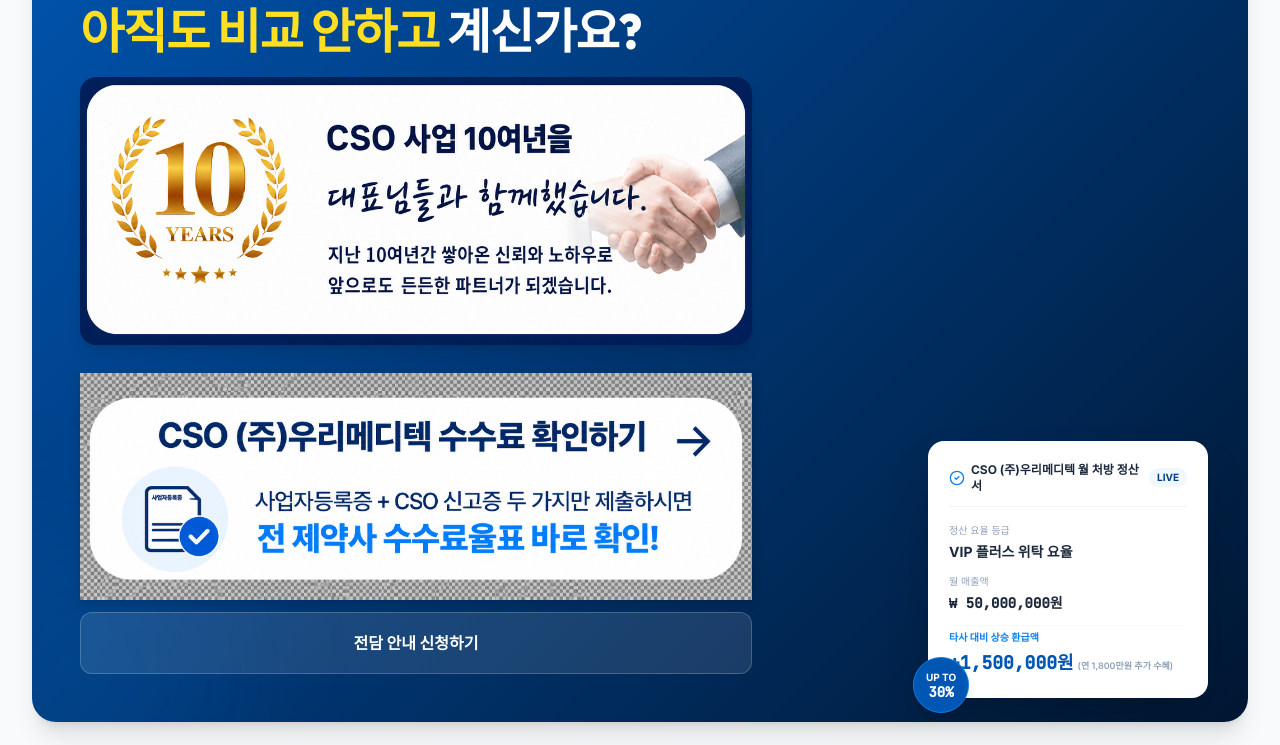
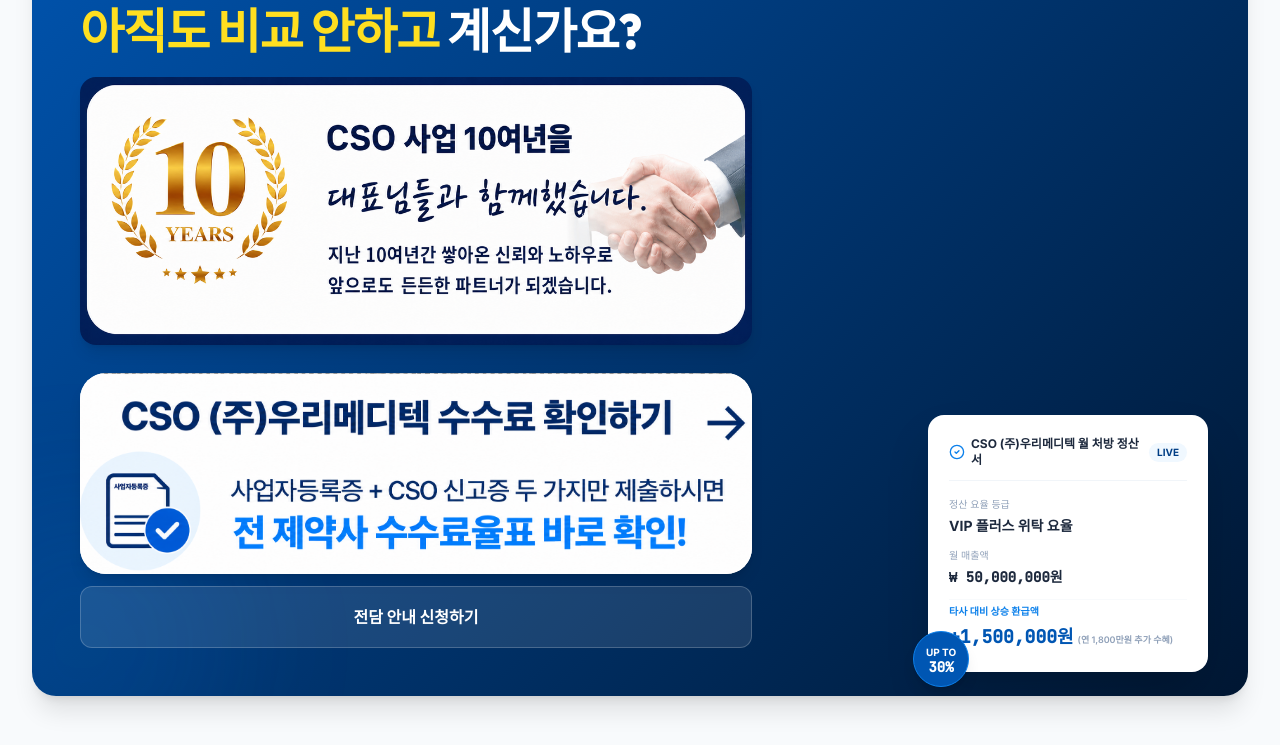
Before and after one commit to musanglu70-tech/app, a React (Vite) app: page / in a window 1280 px wide. Shown: the part 435-1180 px from the top of the page. Built offline with nearby package versions, Linux system fonts and the light colour scheme.

Commit message:
update site

```diff
--- a/src/components/MainLanding.tsx
+++ b/src/components/MainLanding.tsx
@@ -79,13 +79,26 @@
               className="w-full block transition-all duration-200 cursor-pointer hover:scale-[1.01] active:scale-[0.99]"
               aria-label="CSO (주)우리메디텍 수수료 확인하기"
             >
-              <img
-                src={ctaFeeCheck}
-                alt="CSO (주)우리메디텍 수수료 확인하기 — 사업자등록증 + CSO 신고증 두 가지만 제출하시면 전 제약사 수수료율표 바로 확인!"
-                className="w-full h-auto block drop-shadow-lg"
-                style={{ aspectRatio: '2159 / 728', objectFit: 'contain' }}
-                draggable={false}
-              />
+              {/* 원본 이미지 가장자리에 체크무늬가 박혀 있어 잘라내고 보여준다 */}
+              <span
+                className="block overflow-hidden bg-white shadow-lg"
+                style={{ borderRadius: '26px' }}
+              >
+                <img
+                  src={ctaFeeCheck}
+                  alt="CSO (주)우리메디텍 수수료 확인하기 — 사업자등록증 + CSO 신고증 두 가지만 제출하시면 전 제약사 수수료율표 바로 확인!"
+                  className="block"
+                  style={{
+                    width: '113%',
+                    maxWidth: 'none',
+                    height: 'auto',
+                    marginLeft: '-7%',
+                    marginTop: '-4%',
+                    marginBottom: '-4.2%',
+                  }}
+                  draggable={false}
+                />
+              </span>
             </button>
 
             <button
```
